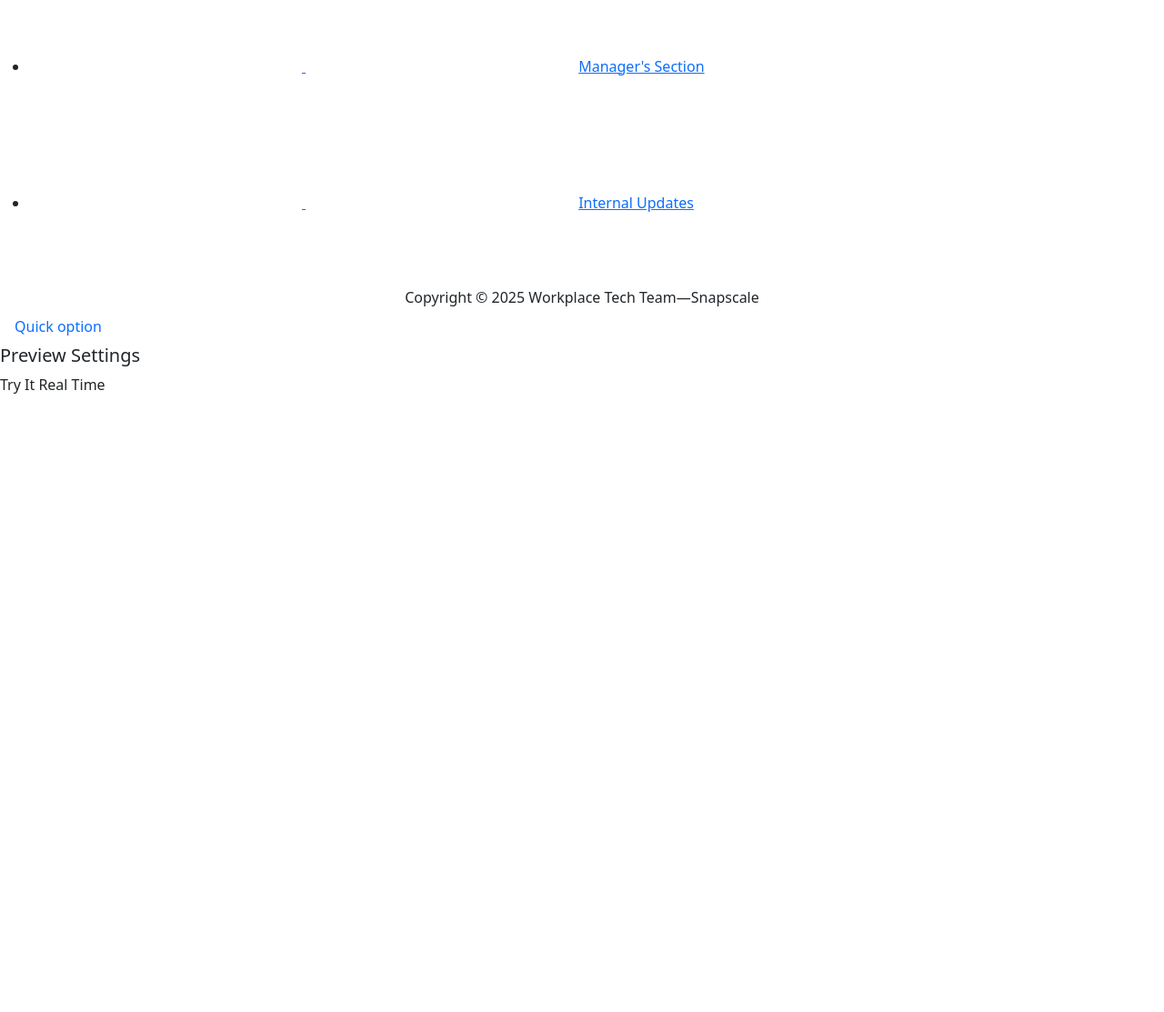
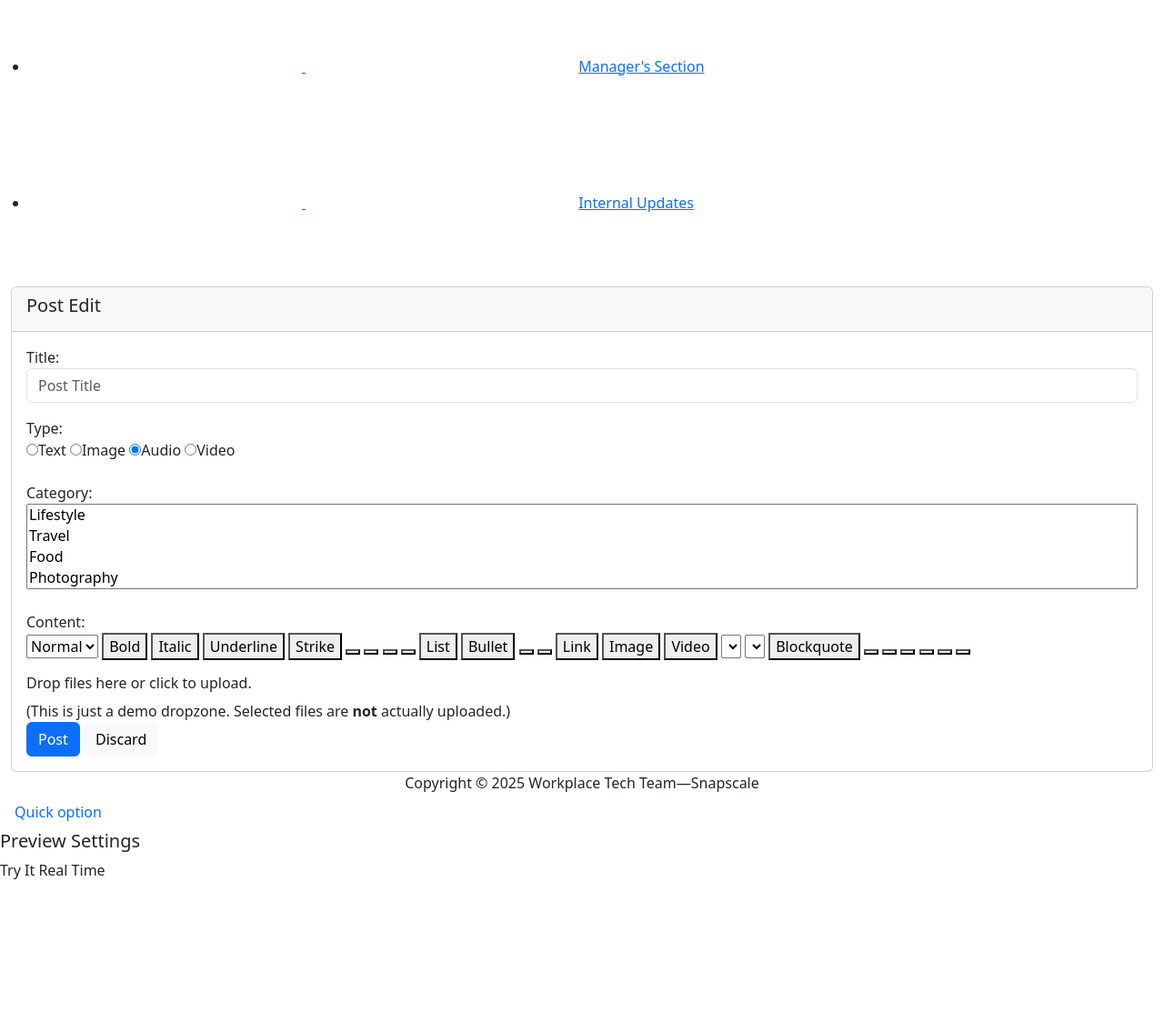
Before and after one commit to grimange/snapscale-intranet, a Django app: page / in a window 1280 px wide. Shown: the part 2573-3686 px from the top of the page at 91% size. Run offline with Django 5.2, Linux system fonts and the light colour scheme; the visitor is signed in with stand-in values (Sample User, id 1); lists and menus that the app fills with data are empty; some libraries are stand-ins or nearby versions.

Commit message:
Add blocks for CSS and script customization, and new post form
Introduced `{% block css %}` and `{% block scriptcontent %}` for better template extensibility. Added a new reusable component `add-post.html` to streamline the process of creating posts, complete with forms, Select2 integration, file uploads, and a rich text editor. Removed commented breadcrumb placeholder in `base.html` for cleaner code.

```diff
--- /dev/null
+++ b/templates/dashboard/components/add-post.html
@@ -0,0 +1,108 @@
+{% load static %}
+
+<!-- Container-fluid starts-->
+<div class="container-fluid">
+  <div class="row">
+    <div class="col-sm-12">
+      <div class="card">
+        <div class="card-header">
+          <h5>Post Edit</h5>
+        </div>
+        <div class="card-body add-post">
+          <form class="row needs-validation" novalidate="">
+            <div class="col-sm-12">
+              <div class="mb-3">
+                <label for="validationCustom01">Title:</label>
+                <input class="form-control" id="validationCustom01" type="text" placeholder="Post Title">
+              </div>
+              <div class="mb-3">
+                <label>Type:</label>
+                <div class="m-checkbox-inline">
+                  <label for="edo-ani">
+                    <input class="radio_animated" id="edo-ani" type="radio" name="rdo-ani" checked="">Text
+                  </label>
+                  <label for="edo-ani1">
+                    <input class="radio_animated" id="edo-ani1" type="radio" name="rdo-ani">Image
+                  </label>
+                  <label for="edo-ani2">
+                    <input class="radio_animated" id="edo-ani2" type="radio" name="rdo-ani" checked="">Audio
+                  </label>
+                  <label for="edo-ani3">
+                    <input class="radio_animated" id="edo-ani3" type="radio" name="rdo-ani">Video
+                  </label>
+                </div>
+              </div>
+              <div class="mb-3">
+                <div class="col-form-label">Category:
+                  <select class="js-example-placeholder-multiple col-sm-12" multiple="multiple">
+                    <option value="AL">Lifestyle</option>
+                    <option value="WY">Travel</option>
+                    <option value="FY">Food</option>
+                    <option value="PY">Photography</option>
+                    <option value="HD">Home Decor</option>
+                    <option value="FS">Fitness </option>
+                    <option value="ED">Education</option>
+                    <option value="BR">Book Reviews</option>
+                  </select>
+                </div>
+              </div>
+              <div class="email-wrapper">
+                <div class="theme-form">
+                  <div class="mb-3">
+                    <label class="w-100">Content:</label>
+                    <div class="toolbar-box">
+                      <div id="toolbar8"><span class="ql-formats">
+                          <select class="ql-size">
+                            <option value="small">Small</option>
+                            <option selected="">Normal</option>
+                            <option value="large">Large</option>
+                            <option value="huge">Huge</option>
+                          </select></span><span class="ql-formats">
+                          <button class="ql-bold">Bold</button>
+                          <button class="ql-italic">Italic</button>
+                          <button class="ql-underline">Underline</button>
+                          <button class="ql-strike">Strike</button>
+                          <button class="ql-script" value="sub"></button>
+                          <button class="ql-script" value="super"></button></span><span class="ql-formats">
+                          <button class="ql-header" value="1"></button>
+                          <button class="ql-header" value="2"></button></span><span class="ql-formats">
+                          <button class="ql-list" value="ordered">List</button>
+                          <button class="ql-list" value="bullet">Bullet</button>
+                          <button class="ql-indent" value="-1"></button>
+                          <button class="ql-indent" value="+1"></button></span><span class="ql-formats">
+                          <button class="ql-link">Link</button>
+                          <button class="ql-image">Image</button>
+                          <button class="ql-video">Video</button>
+                          <select class="ql-color"></select>
+                          <select class="ql-background"></select></span>
+                        <!-- Add more options here--><span class="ql-formats">
+                          <button class="ql-blockquote">Blockquote</button>
+                          <button class="ql-code-block"></button></span><span class="ql-formats">
+                          <button class="ql-align" value=""></button>
+                          <button class="ql-align" value="center"></button>
+                          <button class="ql-align" value="right"></button>
+                          <button class="ql-align" value="justify"></button></span><span class="ql-formats">
+                          <button class="ql-clean"></button></span>
+                      </div>
+                      <div id="editor8"></div>
+                    </div>
+                  </div>
+                </div>
+              </div>
+            </div>
+          </form>
+          <form class="dropzone dropzone-secondary" id="multiFileUpload" action="/upload.php">
+            <div class="dz-message needsclick"><i class="fa-solid fa-cloud-arrow-up fa-fade"></i>
+              <h6>Drop files here or click to upload.</h6><span class="note needsclick">(This is just a demo dropzone. Selected files are <strong>not</strong> actually uploaded.)</span>
+            </div>
+          </form>
+          <div class="common-flex justify-content-end">
+            <button class="btn btn-primary" type="submit">Post</button>
+            <input class="btn btn-light" type="reset" value="Discard">
+          </div>
+        </div>
+      </div>
+    </div>
+  </div>
+</div>
+<!-- Container-fluid Ends-->
--- a/templates/dashboard/index.html
+++ b/templates/dashboard/index.html
@@ -1,6 +1,23 @@
 {% extends 'layouts/themes/01/base.html' %}
+{% load static %}
+{% load sass_tags %}
 
 
+{% block css %}
+<link rel="stylesheet" type="text/css" href="{% static 'assets/css/vendors/quill.snow.css' %}">
+<link rel="stylesheet" type="text/css" href="{% static 'assets/css/vendors/select2.css' %}">
+<link rel="stylesheet" type="text/css" href="{% static 'assets/css/vendors/dropzone.min.css' %}">
+{% endblock css %}
+
 {% block content %}
+{% include 'dashboard/components/add-post.html' %}
+{% endblock content %}
 
-{% endblock content %}
+{% block scriptcontent %}
+<script src="{% static 'assets/js/dropzone/dropzone.min.js' %}"></script>
+<script src="{% static 'assets/js/dropzone/dropzone-script.js' %}"></script>
+<script src="{% static 'assets/js/select2/select2.full.min.js' %}"></script>
+<script src="{% static 'assets/js/select2/select2-custom.js' %}"></script>
+<script src="{% static 'assets/js/editors/quill.js' %}"></script>
+<script src="{% static 'assets/js/custom-add-product4.js' %}"></script>
+{% endblock scriptcontent %}
--- a/templates/layouts/themes/01/base.html
+++ b/templates/layouts/themes/01/base.html
@@ -23,7 +23,6 @@
             <div class="page-body-wrapper">
                 {% include 'layouts/themes/01/sidebar.html' %}
                 <div class="page-body">
-{#                    {% include 'layouts/themes/01/breadcrumb.html' %}#}
                     {% block content %}
                     {% endblock %}
                 </div>
--- a/templates/layouts/themes/01/css-scripts.html
+++ b/templates/layouts/themes/01/css-scripts.html
@@ -22,6 +22,9 @@
 <link rel="stylesheet" type="text/css" href="{% static 'assets/css/vendors/prism.css' %}">
 <link rel="stylesheet" type="text/css" href="{% static 'assets/css/vendors/date-picker.css' %}">
 <link rel="stylesheet" type="text/css" href="{% static 'assets/css/vendors/select/bootstrap-select.min.css' %}">
+
+{% block css %}  {% endblock css %}
+
 <!-- Plugins css Ends-->
 <!-- Bootstrap css-->
 <link rel="stylesheet" type="text/css" href="{% static 'assets/css/vendors/bootstrap.css' %}">
--- a/templates/layouts/themes/01/js-scripts.html
+++ b/templates/layouts/themes/01/js-scripts.html
@@ -19,6 +19,8 @@
 <script src="{% static 'assets/js/slick/slick.js' %}"></script>
 <script src="{% static 'assets/js/header-slick.js' %}"></script>
 
+{% block scriptcontent %} {% endblock %}
+
 <script src="{% static 'assets/js/script.js' %}"></script>
 <script src="{% static 'assets/js/script1.js' %}"></script>
 <script src="{% static 'assets/js/theme-customizer/customizer.js' %}"></script>
```
